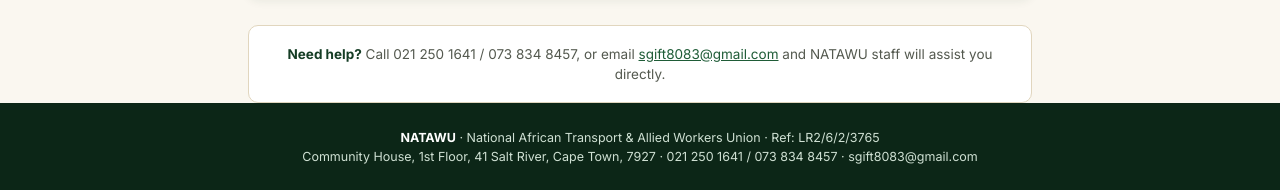
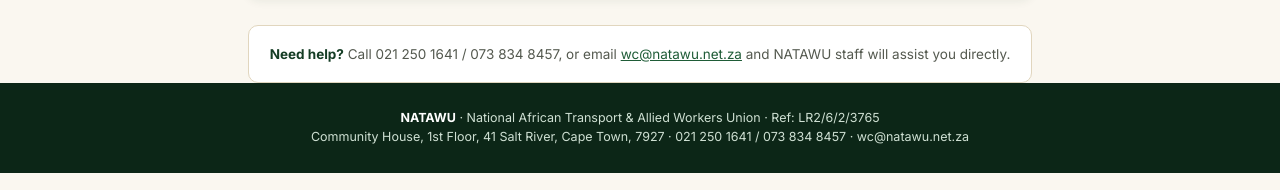
Before and after one commit to medianatawu-debug/natawu-union, a plain HTML site: page apply-membership.html in a window 1280 px wide. Shown: the part 1545-1735 px from the top of the page. Drawn offline with nearby package versions, Linux system fonts and the light colour scheme; a web font is replaced by a local one.

Commit message:
Update apply-membership.html

```diff
--- a/apply-membership.html
+++ b/apply-membership.html
@@ -222,7 +222,7 @@
     <div class="header-meta">
       <span>Reference No: <strong>LR2/6/2/3765</strong></span>
       <span>Tel: <strong>021 250 1641 / 073 834 8457</strong></span>
-      <span>Email: <strong>sgift8083@gmail.com</strong></span>
+      <span>Email: <strong>wc@natawu.net.za</strong></span>
       <span>Community House, 1st Floor, 41 Salt River, Cape Town, 7927</span>
     </div>
     <div class="header-instruction">
@@ -345,14 +345,14 @@
 
   <div class="help-note">
     <strong>Need help?</strong> Call 021 250 1641 / 073 834 8457, or email
-    <a href="mailto:sgift8083@gmail.com">sgift8083@gmail.com</a> and NATAWU staff will assist you directly.
+    <a href="mailto:wc@natawu.net.za">wc@natawu.net.za</a> and NATAWU staff will assist you directly.
   </div>
 </main>
 
 <footer class="site-footer">
   <div class="wrap">
     <strong>NATAWU</strong> &middot; National African Transport &amp; Allied Workers Union &middot; Ref: LR2/6/2/3765<br>
-    Community House, 1st Floor, 41 Salt River, Cape Town, 7927 &middot; 021 250 1641 / 073 834 8457 &middot; sgift8083@gmail.com
+    Community House, 1st Floor, 41 Salt River, Cape Town, 7927 &middot; 021 250 1641 / 073 834 8457 &middot; wc@natawu.net.za
   </div>
 </footer>
 
```
